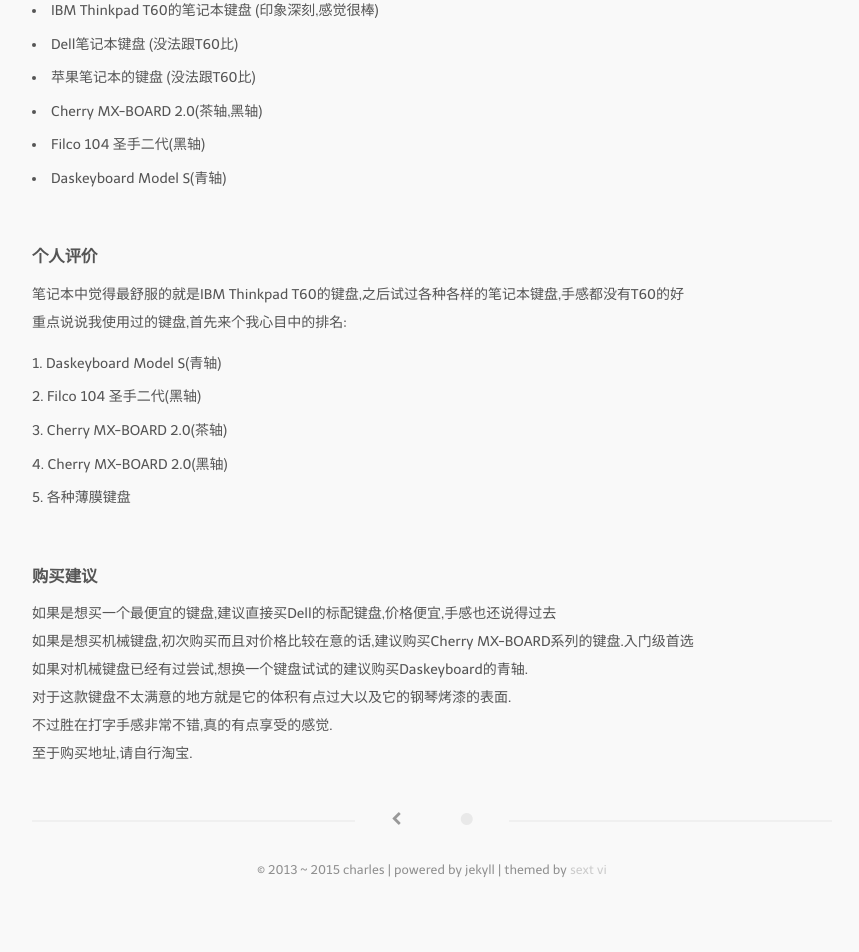
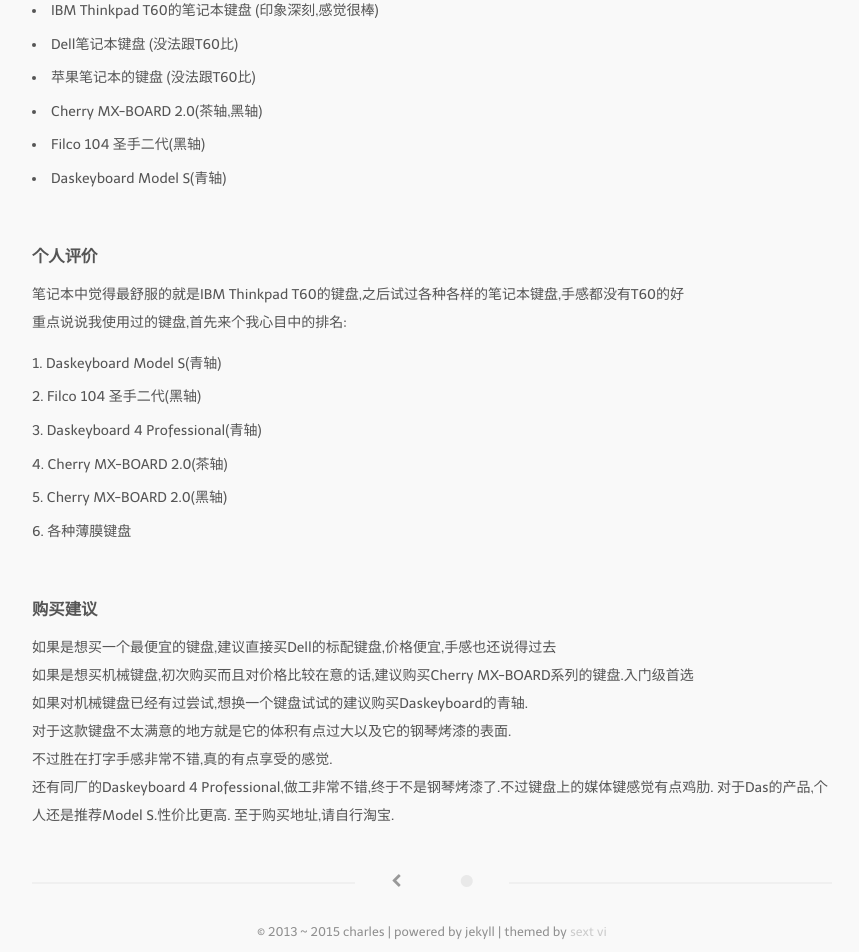
Before and after one commit to ichengchao/ichengchao.github.io, a Jekyll site: the page built from _posts/2015-02-27-favorite-keyboard.markdown, in a window 1280 px wide. Shown: the part 1004-1956 px from the top of the page, without its empty margins (208-1067 px from the left). Built offline with Jekyll 4.4.1, drawn with Linux system fonts in a browser that asks for light colours; nearby versions of some CDN libraries; library files that are not in the unit come from our copies; Markdown is read by kramdown in place of the engine named in the settings; before the commit the page ends 1895 px from its top, so only the background shows below that.

Commit message:
修改文章

```diff
--- a/_posts/2015-02-27-favorite-keyboard.markdown
+++ b/_posts/2015-02-27-favorite-keyboard.markdown
@@ -41,9 +41,10 @@
 
 1. Daskeyboard Model S(青轴)
 2. Filco 104 圣手二代(黑轴)
-3. Cherry MX-BOARD 2.0(茶轴)
-4. Cherry MX-BOARD 2.0(黑轴)
-5. 各种薄膜键盘
+3. Daskeyboard 4 Professional(青轴)
+4. Cherry MX-BOARD 2.0(茶轴)
+5. Cherry MX-BOARD 2.0(黑轴)
+6. 各种薄膜键盘
 
 <br/>
 ### 购买建议 ###
@@ -52,4 +53,6 @@
 如果对机械键盘已经有过尝试,想换一个键盘试试的建议购买Daskeyboard的青轴.
 对于这款键盘不太满意的地方就是它的体积有点过大以及它的钢琴烤漆的表面.
 不过胜在打字手感非常不错,真的有点享受的感觉.
+还有同厂的Daskeyboard 4 Professional,做工非常不错,终于不是钢琴烤漆了.不过键盘上的媒体键感觉有点鸡肋.
+对于Das的产品,个人还是推荐Model S.性价比更高.
 至于购买地址,请自行淘宝.
```
